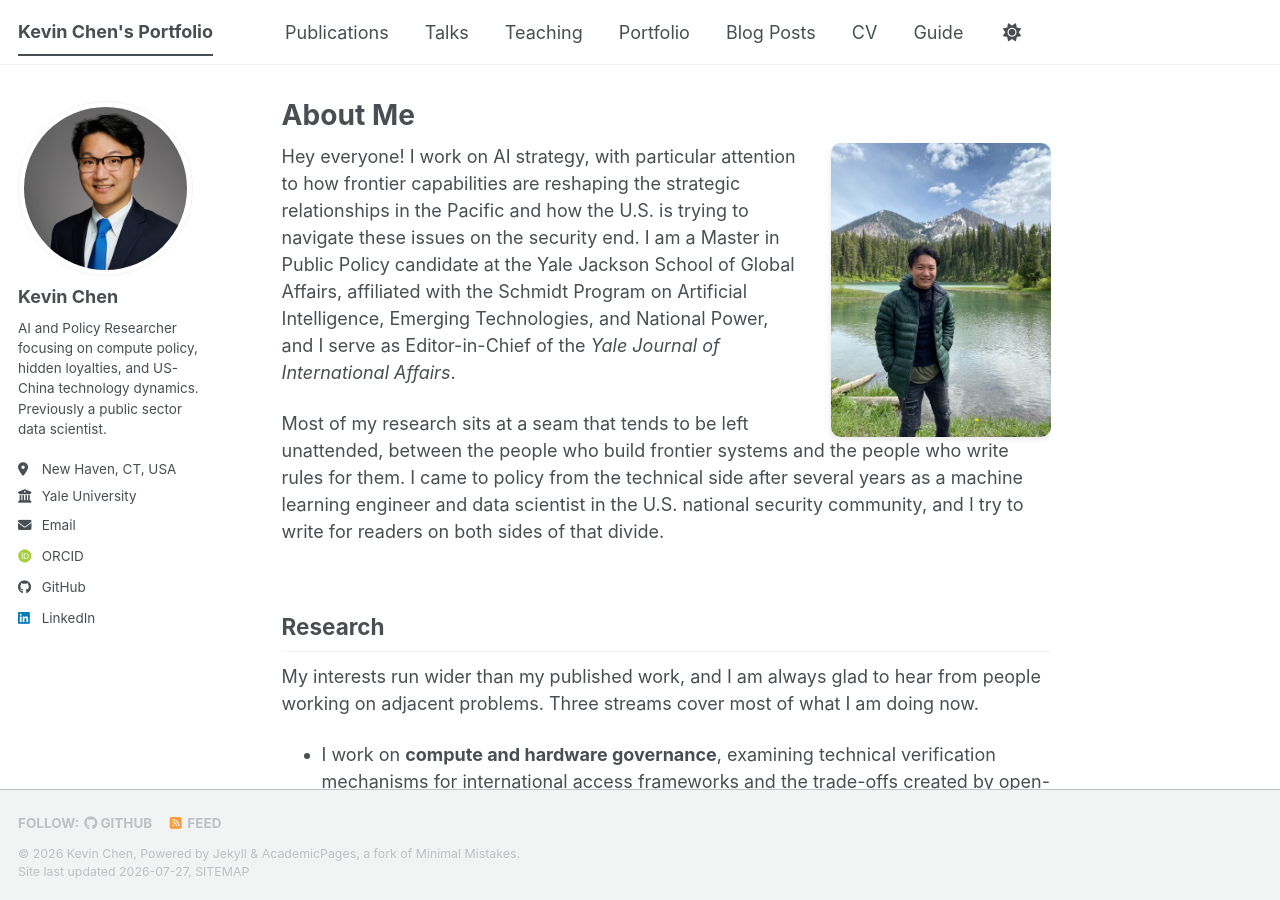
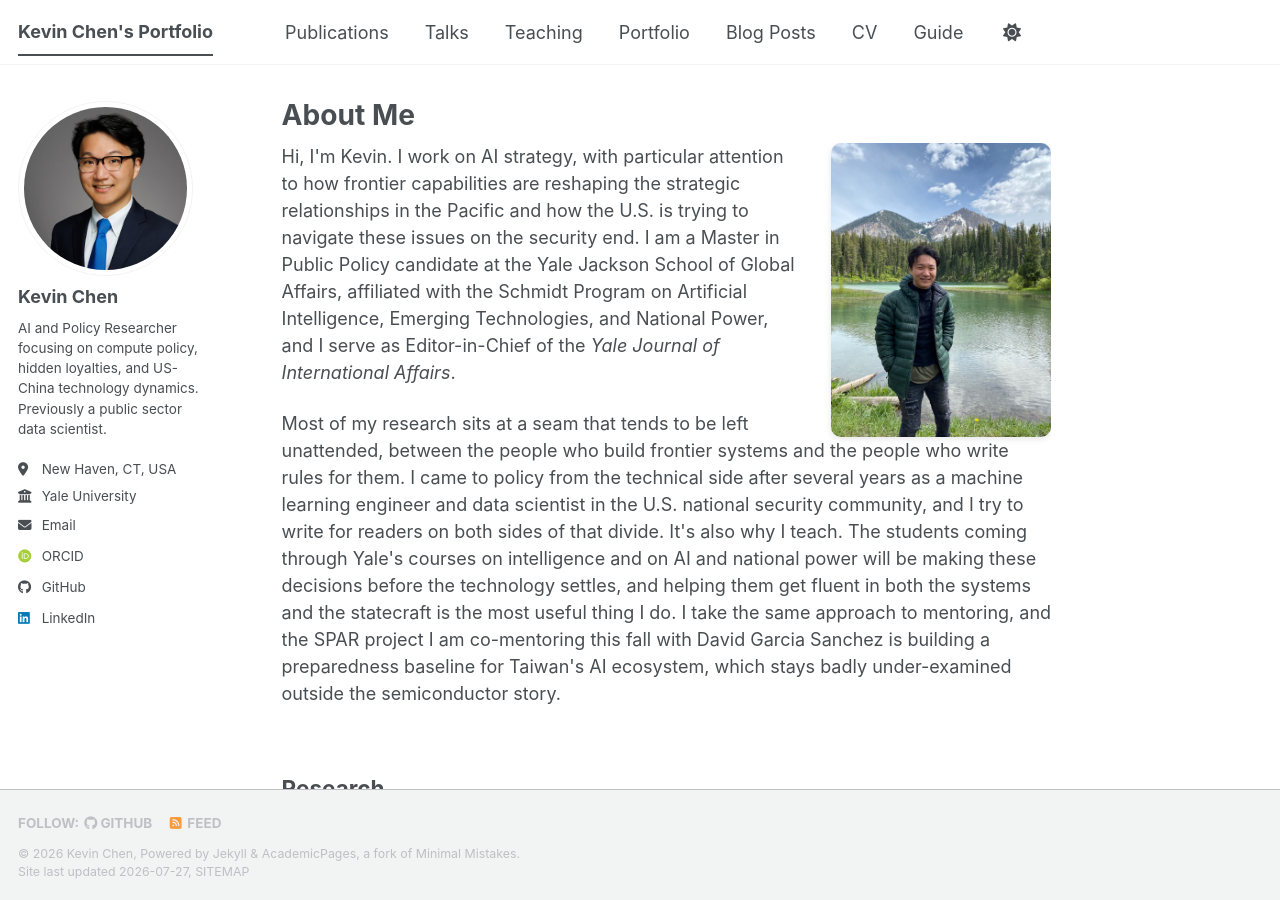
Before and after one commit to mysticallama/mysticallama.github.io, a Jekyll site: the page built from _pages/about.md, in a window 1280 px wide and 900 px high. Built offline with Jekyll 4.4.1, drawn with Linux system fonts in a browser that asks for light colours; some web fonts are replaced; a script bundle is joined from its source files by our own code; library files that are not in the unit come from our copies.

Commit message:
about revamp

```diff
--- a/_pages/about.md
+++ b/_pages/about.md
@@ -10,9 +10,9 @@ redirect_from:
 <div style="overflow: auto; margin-bottom: 2rem;">
 <img src="/images/kevin-headshot.jpg" alt="Kevin Chen" width="220" style="float: right; margin-left: 1.5rem; border-radius: 10px; box-shadow: 0 2px 6px rgba(0,0,0,0.1);">
 
-<p>Hey everyone! I work on AI strategy, with particular attention to how frontier capabilities are reshaping the strategic relationships in the Pacific and how the U.S. is trying to navigate these issues on the security end. I am a Master in Public Policy candidate at the Yale Jackson School of Global Affairs, affiliated with the Schmidt Program on Artificial Intelligence, Emerging Technologies, and National Power, and I serve as Editor-in-Chief of the <em>Yale Journal of International Affairs</em>.</p>
+<p>Hi, I'm Kevin. I work on AI strategy, with particular attention to how frontier capabilities are reshaping the strategic relationships in the Pacific and how the U.S. is trying to navigate these issues on the security end. I am a Master in Public Policy candidate at the Yale Jackson School of Global Affairs, affiliated with the Schmidt Program on Artificial Intelligence, Emerging Technologies, and National Power, and I serve as Editor-in-Chief of the <em>Yale Journal of International Affairs</em>.</p>
 
-<p>Most of my research sits at a seam that tends to be left unattended, between the people who build frontier systems and the people who write rules for them. I came to policy from the technical side after several years as a machine learning engineer and data scientist in the U.S. national security community, and I try to write for readers on both sides of that divide.</p>
+<p>Most of my research sits at a seam that tends to be left unattended, between the people who build frontier systems and the people who write rules for them. I came to policy from the technical side after several years as a machine learning engineer and data scientist in the U.S. national security community, and I try to write for readers on both sides of that divide. It's also why I teach. The students coming through Yale's courses on intelligence and on AI and national power will be making these decisions before the technology settles, and helping them get fluent in both the systems and the statecraft is the most useful thing I do. I take the same approach to mentoring, and the SPAR project I am co-mentoring this fall with David Garcia Sanchez is building a preparedness baseline for Taiwan's AI ecosystem, which stays badly under-examined outside the semiconductor story. </p>
 </div>
 
 ## Research
```
